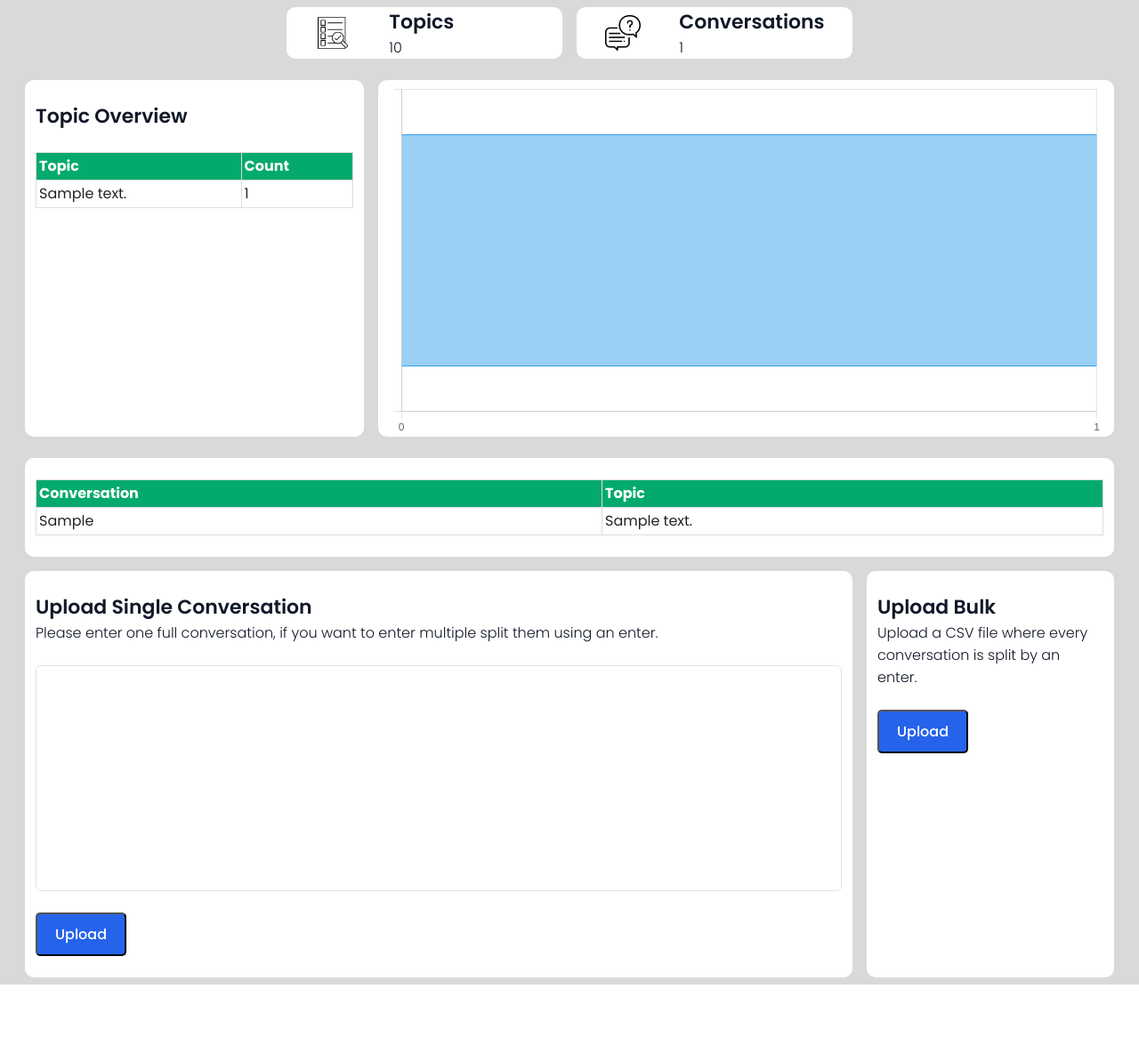
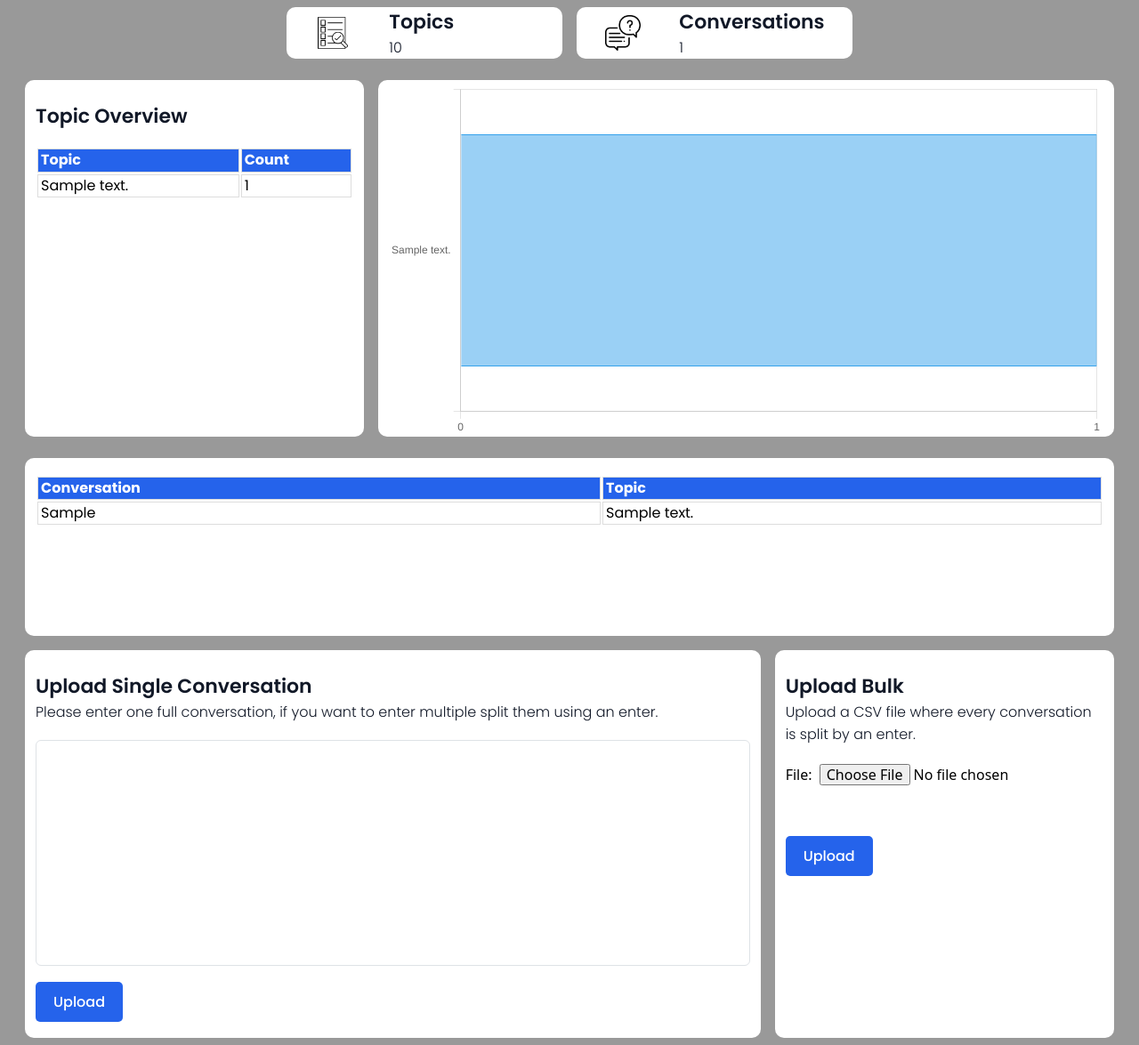
Before and after one commit to Tomaati/Ciphix_Case, a Django app: page / in a window 1280 px wide. Shown: the whole page at 89% size. Before the commit the page ends 1107 px from the top, so only its background shows below. Run offline with Django 4.2, Linux system fonts and the light colour scheme; a user stored in the database is signed in; tables that the repository leaves empty hold one stand-in row (values such as "Sample post"); some libraries are stand-ins or nearby versions.

Commit message:
"finish" dashboard
Code has to be cleaned and improved

```diff
--- a/Backend/Model.py
+++ b/Backend/Model.py
@@ -14,7 +14,7 @@ class TopicModel:
     This class creates a Model based on the data provided by Ciphix.
     """
     def __init__(self, df, topic_count=10):
-        self.df = Preprocessor(df).data
+        self.df = Preprocessor().clean_df(df)
         self.topic_count = topic_count
         self.nmf = NMF(n_components=self.topic_count)
         self.vector = CountVectorizer(min_df=5, max_df=0.9, stop_words='english')
--- a/CiphixInterface/urls.py
+++ b/CiphixInterface/urls.py
@@ -22,5 +22,6 @@ from login_app import views as login
 
 urlpatterns = [
     path('admin/', admin.site.urls),
-    path('', login.signin, name='login')
+    path('', login.signin, name='login'),
+    path('dashboard/', dashboard.summarizing_table_graph, name='dashboard')
 ]
--- a/dashboard_app/views.py
+++ b/dashboard_app/views.py
@@ -1,5 +1,9 @@
 from django.db.models import Count
+from django.http import HttpResponse
 from django.shortcuts import render
+
+from dashboard_app.forms import FileForm
+from dashboard_app.functions import predict_csv, predict_solo
 from dashboard_app.models import Topic_Conversation
 
 
@@ -7,5 +11,14 @@ from dashboard_app.models import Topic_Conversation
 def summarizing_table_graph(request):
     not_grouped = Topic_Conversation.objects.all()
     grouped = not_grouped.values('topic_id').annotate(total=Count('conversation')).order_by('total').values('topic_id__topic_summary', 'total')
-    print(grouped)
-    return render(request, 'dashboard.html', {'data': grouped, 'full': not_grouped})
+
+    default_screen = render(request, "dashboard.html", {'data': grouped, 'full': not_grouped, 'form': FileForm()})
+
+    if request.method == 'POST':
+        f = FileForm(request.POST, request.FILES)
+        if f.is_valid():
+            predict_csv(request.FILES['file'])
+        elif request.POST.get('conversation'):
+            predict_solo(request.POST.get('conversation'))
+
+    return render(request, "dashboard.html", {'data': grouped, 'full': not_grouped, 'form': FileForm()})
--- a/static/css/style.css
+++ b/static/css/style.css
@@ -1,65 +1,23 @@
 :root {
-  --dl-color-iris-60: rgba(165, 166, 246, 1);
-  --dl-color-gray-500: #595959;
-  --dl-color-gray-700: #999999;
-  --dl-color-gray-900: #D9D9D9;
-  --dl-size-size-large: 144px;
-  --dl-size-size-small: 48px;
-  --dl-color-danger-300: #A22020;
-  --dl-color-danger-500: #BF2626;
-  --dl-color-danger-700: #E14747;
-  --dl-color-fuschia-60: rgba(252, 221, 236, 1);
-  --dl-color-gray-black: #000000;
-  --dl-color-gray-white: #FFFFFF;
-  --dl-size-size-medium: 96px;
-  --dl-size-size-xlarge: 192px;
-  --dl-size-size-xsmall: 16px;
-  --dl-space-space-unit: 16px;
-  --dl-color-primary-100: #003EB3;
-  --dl-color-primary-300: #0074F0;
-  --dl-color-primary-500: #14A9FF;
-  --dl-color-primary-700: #85DCFF;
-  --dl-color-success-300: #199033;
-  --dl-color-success-500: #32A94C;
-  --dl-color-success-700: #4CC366;
-  --dl-size-size-xxlarge: 288px;
-  --dl-size-size-maxwidth: 1400px;
-  --dl-color-default-white: rgba(255, 255, 255, 1);
-  --dl-radius-radius-round: 50%;
-  --dl-space-space-halfunit: 8px;
-  --dl-space-space-sixunits: 96px;
-  --dl-space-space-twounits: 32px;
-  --dl-color-default-blue600: rgba(37, 99, 235, 1);
-  --dl-color-default-blue700: rgba(29, 78, 216, 1);
-  --dl-color-default-gray900: rgba(17, 24, 39, 1);
-  --dl-radius-radius-radius2: 2px;
-  --dl-radius-radius-radius4: 4px;
-  --dl-radius-radius-radius8: 8px;
-  --dl-space-space-fiveunits: 80px;
-  --dl-space-space-fourunits: 64px;
-  --dl-color-default-amber600: rgba(217, 119, 6, 1);
-  --dl-space-space-threeunits: 48px;
-  --dl-color-default-neutral100: rgba(245, 245, 245, 1);
-  --dl-color-default-neutral300: rgba(212, 212, 212, 1);
-  --dl-color-default-neutral600: rgba(82, 82, 82, 1);
-  --dl-color-default-neutral800: rgba(38, 38, 38, 1);
-  --dl-color-default-neutral900: rgba(23, 23, 23, 1);
-  --dl-space-space-oneandhalfunits: 24px;
+  --dl-color-gray-500: rgba(89, 89, 89, 1);
+  --dl-color-gray-700: rgba(153, 153, 153, 1);
+  --dl-color-gray-900: rgba(17, 24, 39, 1);
+  --dl-color-blue: rgba(37, 99, 235, 1);
 }
 
 .background {
   width: 100%;
   min-height: 100vh;
-  background-color: var(--dl-color-gray-900);
+  background-color: var(--dl-color-gray-700);
 }
 
 .foreground-widget {
   border-radius: 10px;
-  background-color: var(--dl-color-gray-white)
+  background-color: white;
 }
 
 .title-text {
-  color: var(--dl-color-default-gray900);
+  color: var(--dl-color-gray-900);
   height: auto;
   font-size: 22px;
   font-style: SemiBold;
@@ -72,7 +30,7 @@
 }
 
 .title-subtext {
-  color: var(--dl-color-default-gray900);
+  color: var(--dl-color-gray-900);
   height: auto;
   font-size: 16px;
   font-style: Light;
@@ -101,8 +59,9 @@
   align-self: stretch;
   border-radius: 5px;
   justify-content: center;
-  background-color: var(--dl-color-default-blue600);
-  color: var(--dl-color-default-white);
+  background-color: var(--dl-color-blue);
+  border: white;
+  color: white;
   font-size: 16px;
   font-style: Medium;
   font-family: Poppins, serif;
@@ -110,16 +69,126 @@
   line-height: normal;
 }
 
+html {
+  line-height: 1.15;
+}
+
+body {
+  margin: 0;
+}
+
+* {
+  box-sizing: border-box;
+  border-width: 0;
+  border-style: solid;
+}
+
+p,
+li,
+ul,
+pre,
+div,
+h1,
+h2,
+h3,
+h4,
+h5,
+h6,
+figure,
+blockquote,
+figcaption {
+  margin: 0;
+  padding: 0;
+}
+
+button {
+  background-color: transparent;
+}
+
+button,
+input,
+optgroup,
+select,
+textarea {
+  font-family: inherit;
+  font-size: 100%;
+  line-height: 1.15;
+  margin: 0;
+}
+
+button,
+select {
+  text-transform: none;
+}
+
+button,
+[type="button"],
+[type="reset"],
+[type="submit"] {
+  -webkit-appearance: button;
+}
+
+button::-moz-focus-inner,
+[type="button"]::-moz-focus-inner,
+[type="reset"]::-moz-focus-inner,
+[type="submit"]::-moz-focus-inner {
+  border-style: none;
+  padding: 0;
+}
+
+button:-moz-focus,
+[type="button"]:-moz-focus,
+[type="reset"]:-moz-focus,
+[type="submit"]:-moz-focus {
+  outline: 1px dotted ButtonText;
+}
+
+a {
+  color: inherit;
+  text-decoration: inherit;
+}
+
+input {
+  padding: 2px 4px;
+}
+
+img {
+  display: block;
+}
+
+html {
+  scroll-behavior: smooth
+}
+
+html {
+  font-family: Inter;
+  font-size: 16px;
+}
+
+body {
+  font-weight: 400;
+  font-style: normal;
+  text-decoration: none;
+  text-transform: none;
+  letter-spacing: normal;
+  line-height: 1.15;
+  color: black;
+  background-color: white;
+
+}
+
 /*Table Styles*/
 #table th {
   text-align: left;
-  background-color: #04AA6D;
+
+  background-color: var(--dl-color-blue);
   color: white;
 }
 
 #table {
   font-family: Poppins, serif;
-  border-collapse: collapse;
+  border-collapse: separate;
+  border-radius: 10px;
   width: 100%;
 }
 
--- a/templates/dashboard.html
+++ b/templates/dashboard.html
@@ -1,5 +1,6 @@
 <!-- At the top of your page add load static -->
 {% load static %}
+{% load widget_tweaks %}
 
 <!DOCTYPE html>
 <html lang="en">
@@ -71,7 +72,7 @@
         </div>
     </div>
     <div class="row mx-2">
-        <div class="col m-2 foreground-widget">
+        <div class="col m-2 foreground-widget" style="min-height: 200px">
             <br>
             <table id="table">
                 <thead>
@@ -89,17 +90,17 @@
         </div>
     </div>
     <div class="row mx-2">
-        <div class="col-sm-9 m-2 foreground-widget">
+        <div class="col-sm-8 m-2 foreground-widget">
             <div class="title-text pt-4">Upload Single Conversation</div>
             <div class="title-subtext">Please enter one full conversation, if you want to enter multiple split them
                 using an enter.
             </div>
             <br>
-            <form method="post">
+            <form method="post" action="{% url 'dashboard' %}">
                 {% csrf_token %}
-                <textarea class="form-control big-input" rows="10" name="Text1"></textarea>
+                <textarea class="form-control big-input" rows="10" name="conversation" required></textarea>
                 <br>
-                <button type="submit" class="button">Upload</button>
+                <input type="submit" class="button" value="Upload">
             </form>
             <br>
         </div>
@@ -107,9 +108,12 @@
             <div class="title-text pt-4">Upload Bulk</div>
             <div class="title-subtext">Upload a CSV file where every conversation is split by an enter.</div>
             <br>
-            <form method="POST" class="post-form" enctype="multipart/form-data">
+            <form method="POST" class="post-form" enctype="multipart/form-data" action="{% url 'dashboard' %}" name="csv">
                 {% csrf_token %}
                 {{ form.as_p }}
+                <br>
+                <br>
+                <br>
                 <button type="submit" class="button">Upload</button>
             </form>
             <br>
@@ -122,7 +126,7 @@
     var myChart1 = new Chart(ctx, {
         type: 'bar',
         data: {
-            labels: [{% for x in data %} '{{ x.topic_keywords }}', {% endfor %}],
+            labels: [{% for x in data %} '{{ x.topic_id__topic_summary }}', {% endfor %}],
             datasets: [{
                 label: 'Count',
                 data: [{% for x in data %} '{{ x.total }}', {% endfor %}],
@@ -139,7 +143,11 @@
             },
             scales: {
                 yAxes: [{
-                    barPercentage: 0.4
+                    barPercentage: 0.4,
+                    display: true,
+                    gridLines: {
+                        display: false
+                    }
                 }]
             },
             plugins: {
```
Also changed, not shown: Backend/Predictor.py (+7 -5 lines), Backend/Preprocessor.py (+11 -13 lines), dashboard_app/functions.py (added, +19 -0 lines), main.py (+23 -15 lines), static/css/login.css (+7 -7 lines), templates/login.html (+0 -112 lines).
